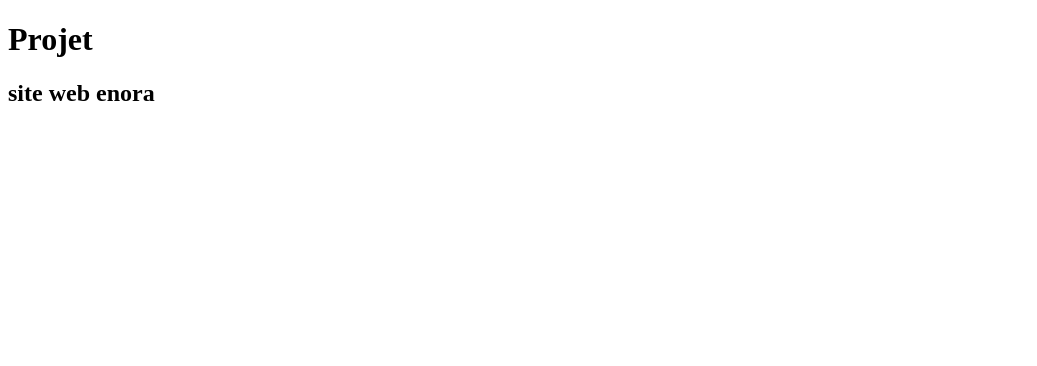
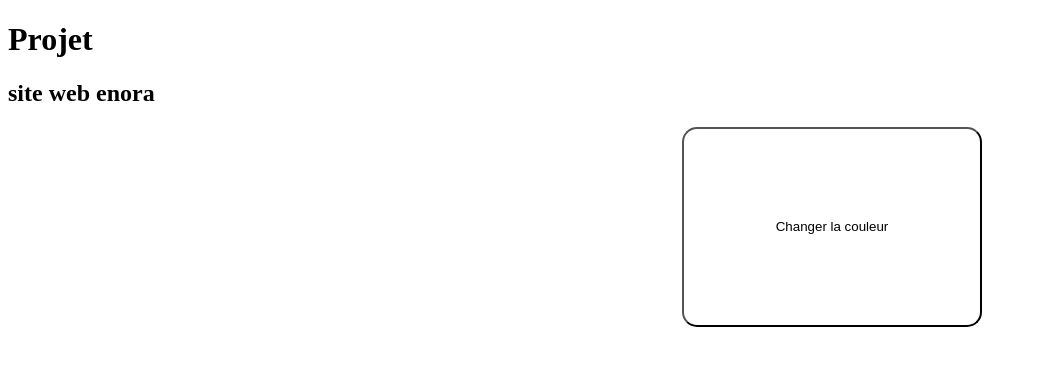
Before and after one commit to enoralrr/Projet2, a plain HTML site: page mon-site-web/index.html in a window 1280 px wide. Shown: the whole page, without its empty margins (0-1037 px from the left). Drawn offline with Linux system fonts and the light colour scheme.

Commit message:
ajout d'un fichier js et animation du boutton

```diff
--- /dev/null
+++ b/mon-site-web/couleurs.js
@@ -0,0 +1,5 @@
+function changerCouleur() {
+      const couleurs = ["red", "blue", "green", "purple", "orange"];
+      const alea = Math.floor(Math.random() * couleurs.length);
+      document.body.style.backgroundColor = couleurs[alea];
+    }
--- a/mon-site-web/index.html
+++ b/mon-site-web/index.html
@@ -1,5 +1,7 @@
 <!DOCTYPE html>
-<html lang="en">
+<html lang="fr">
+<link rel="stylesheet" href="style.css">
+
 <head>
     <meta charset="UTF-8">
     <meta name="viewport" content="width=device-width, initial-scale=1.0">
@@ -8,5 +10,15 @@
 <body>
     <h1>Projet</h1>
     <h2>site web enora</h2>
+    <div class="button-holo"div>
+        <div class="button">
+             <button
+             onclick="changerCouleur()">Changer la couleur
+            </button>
+
+  <script
+    src="couleurs.js" defer>
+  </script>
+
 </body>
 </html>
--- a/mon-site-web/style.css
+++ b/mon-site-web/style.css
@@ -1 +1,22 @@
-style
+button {
+    width: 300px;
+    height: 200px;
+    background-color: transparent;
+    display: flex;
+    justify-content: center;
+    position: relative;
+    overflow: hidden;
+    border-radius: 15px;
+    transition: all 0.5 ease;
+    align-items: center;
+}
+
+div .button {
+    justify-content: center;
+    align-items: center;
+    padding-left: 674px;
+}
+
+button:hover {
+    transform: scale(1.05);
+}
```
